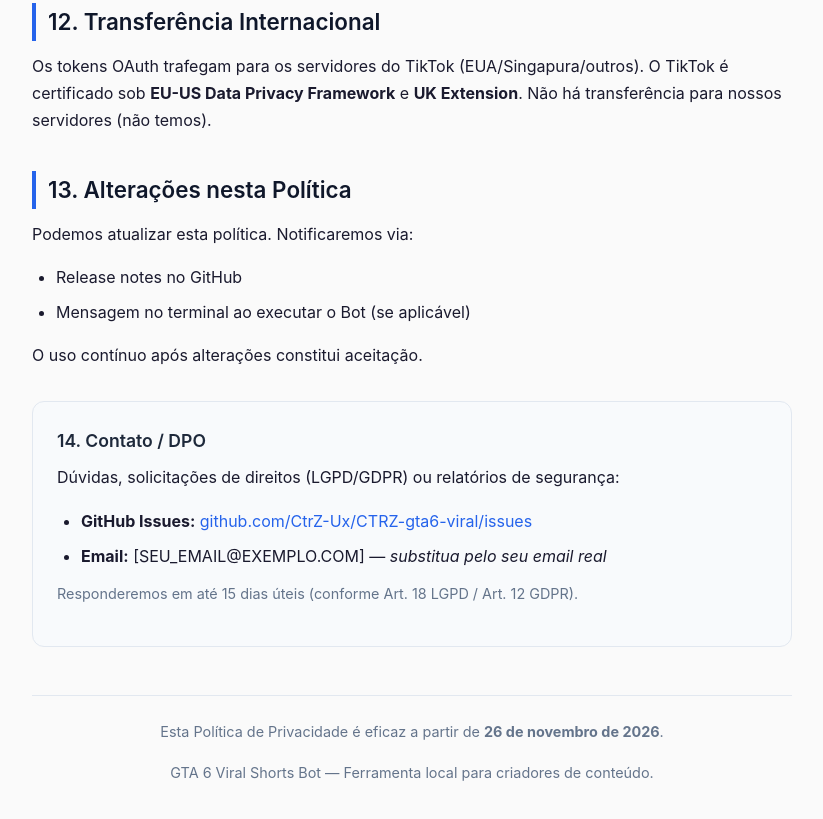
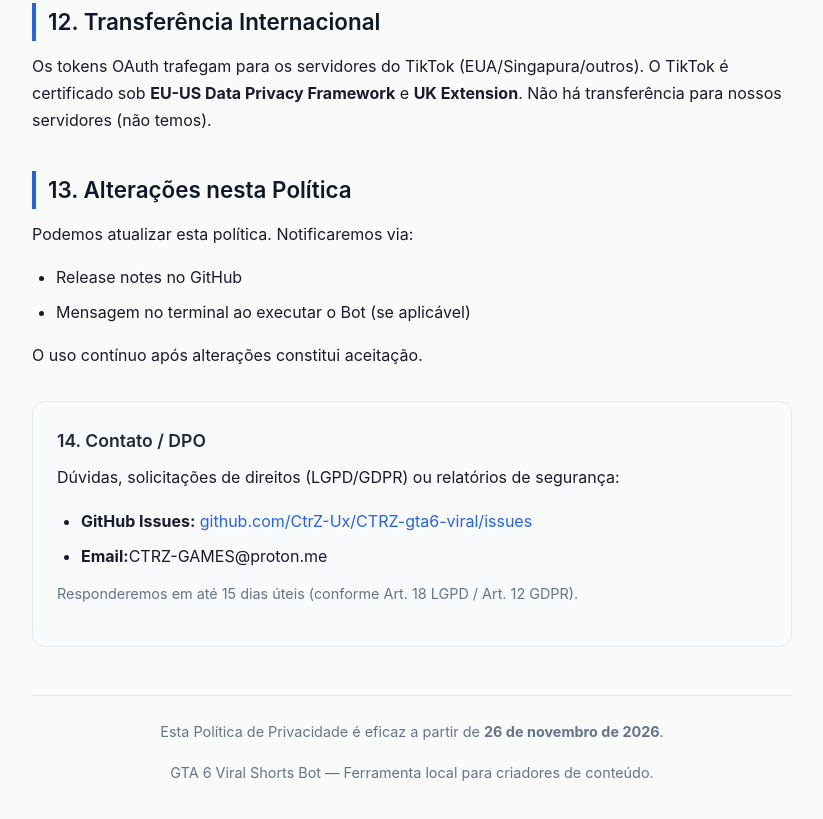
Before and after one commit to CtrZ-Ux/CTRZ-gta6-viral, a plain HTML site: page privacy-policy.html in a window 1280 px wide. Shown: the part 3458-4277 px from the top of the page, without its empty margins (228-1051 px from the left). Drawn offline with Linux system fonts and the light colour scheme.

Commit message:
Update contact email in privacy policy

```diff
--- a/privacy-policy.html
+++ b/privacy-policy.html
@@ -171,7 +171,7 @@
         <p>Dúvidas, solicitações de direitos (LGPD/GDPR) ou relatórios de segurança:</p>
         <ul style="margin: 12px 0 0 24px;">
             <li><strong>GitHub Issues:</strong> <a href="https://github.com/CtrZ-Ux/CTRZ-gta6-viral/issues" target="_blank" rel="noopener">github.com/CtrZ-Ux/CTRZ-gta6-viral/issues</a></li>
-            <li><strong>Email:</strong> [SEU_EMAIL@EXEMPLO.COM] — <em>substitua pelo seu email real</em></li>
+            <li><strong>Email:</strong>CTRZ-GAMES@proton.me</em></li>
         </ul>
         <p style="margin-top: 12px; font-size: 0.9rem; color: #64748b;">Responderemos em até 15 dias úteis (conforme Art. 18 LGPD / Art. 12 GDPR).</p>
     </div>
```
